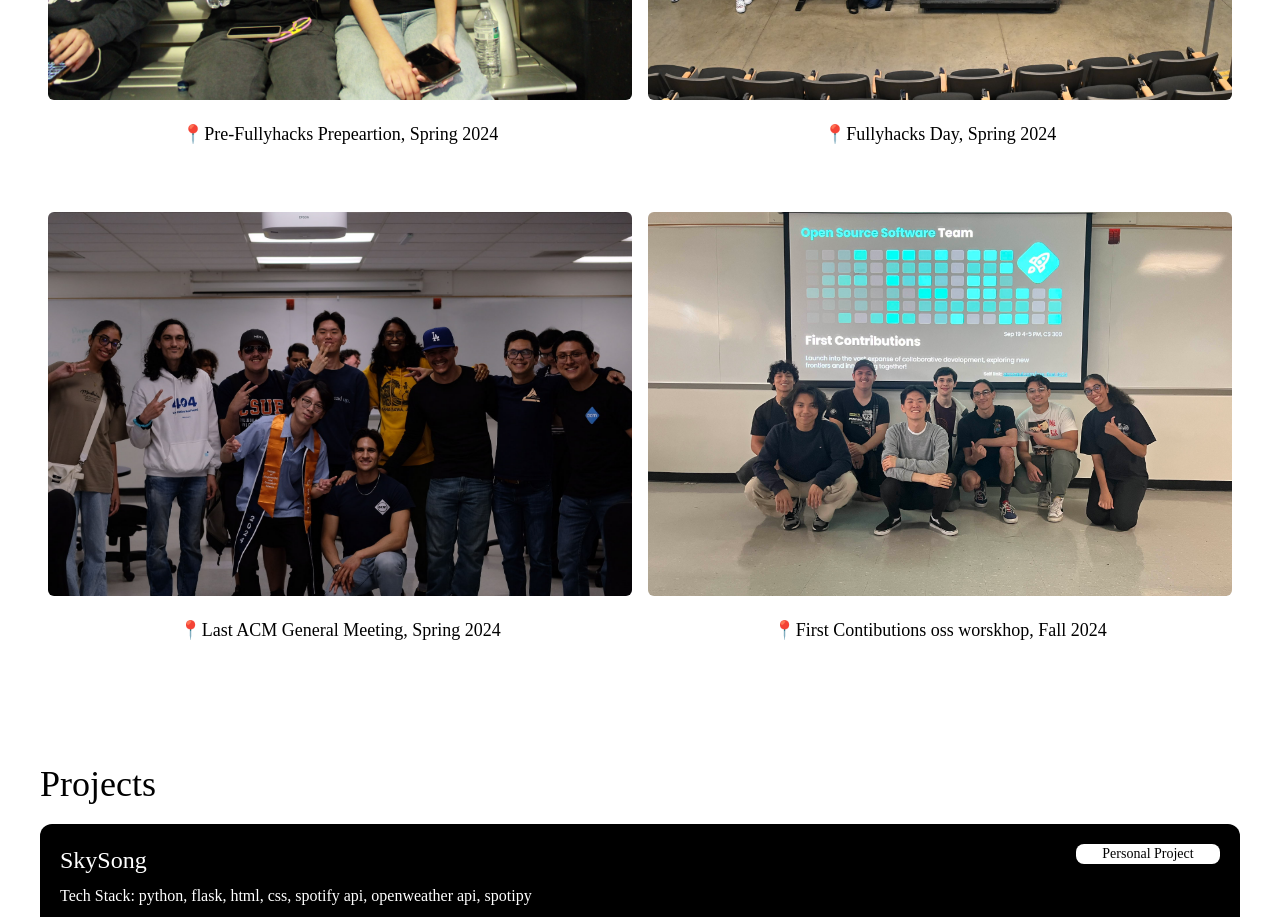
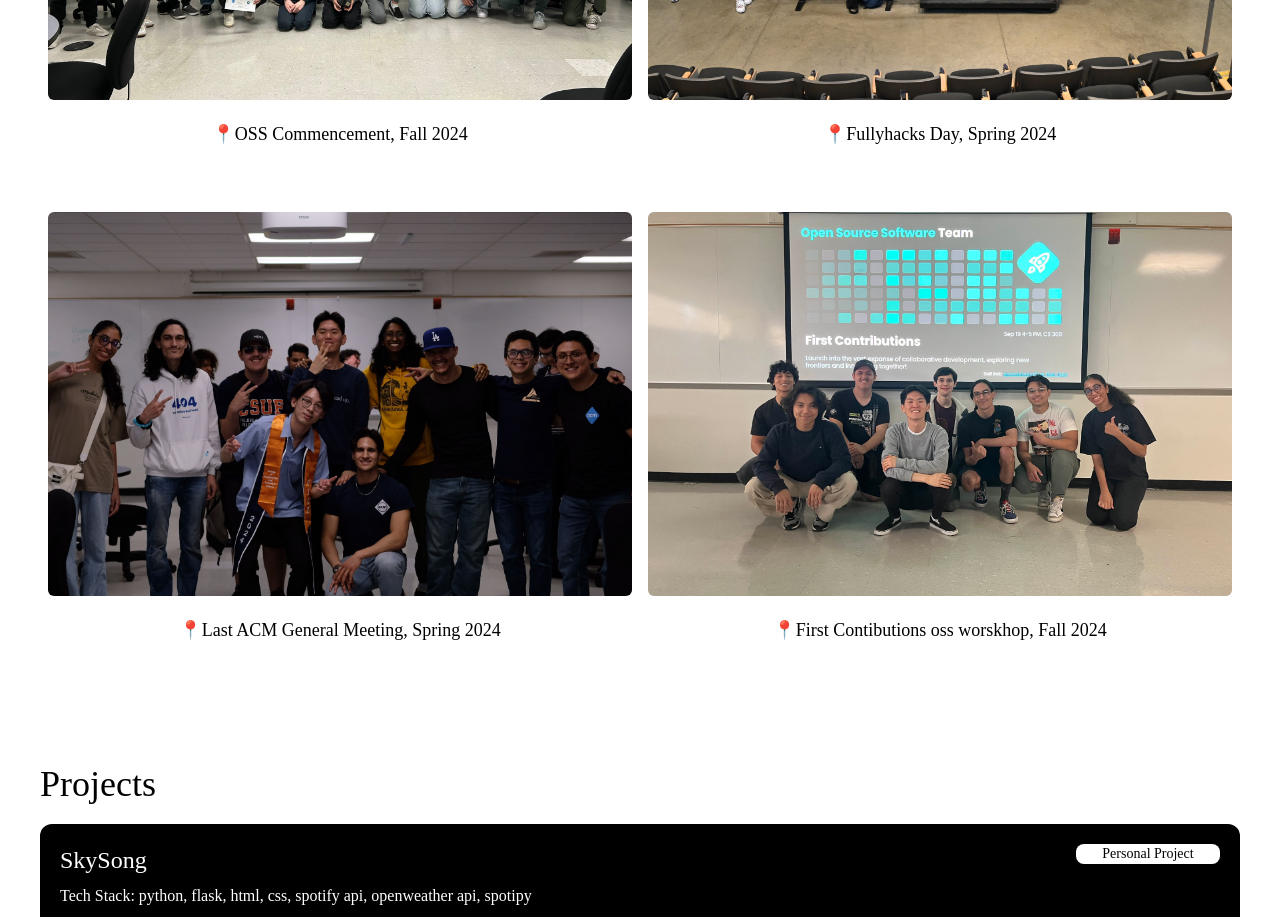
Before and after one commit to 26samaahmed/portfolio, a SvelteKit app: page /coding-portfolio in a window 1280 px wide. Shown: the part 1000-1917 px from the top of the page. Built offline with nearby package versions, Linux system fonts and the light colour scheme; a web font is replaced by a local one.

Commit message:
update resume + college highlight

```diff
--- a/src/routes/coding-portfolio/+page.svelte
+++ b/src/routes/coding-portfolio/+page.svelte
@@ -23,7 +23,7 @@
   ]
 
   let college_highlights = [
-    {img: college_highlight12, title: '??', info: '📍Pre-Fullyhacks Prepeartion, Spring 2024'},
+    {img: college_highlight12, title: 'OSS Commencement', info: '📍OSS Commencement, Fall 2024'},
     {img: college_highlight3, title: 'FullyHacks Design Officer', info: '📍Fullyhacks Day, Spring 2024'},
     {img: college_highlight5, title: 'ACM CSUF Design Officer', info: '📍Last ACM General Meeting, Spring 2024'},
     {img: college_highlight9, title: 'Open Source Software Co-Team Lead/Webmaster', info: '📍First Contibutions oss worskhop, Fall 2024'}
```
Also changed, not shown: src/lib/assets/college_highlight12.jpg, 1 other file (tests, documents, lock files or other folders).
